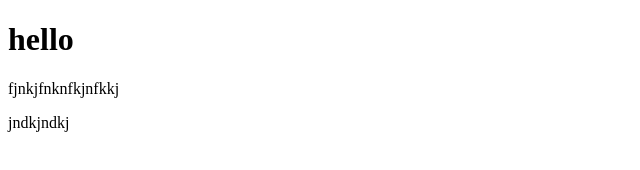
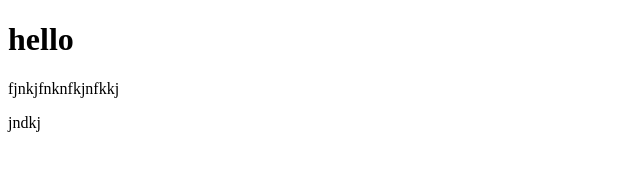
Before and after one commit to LRSSuman/hello, a plain HTML site: page index.html in a window 1280 px wide. Shown: the full height of the page, 0-640 px from the left. Drawn offline with Linux system fonts and the light colour scheme.

Commit message:
Update index.html

```diff
--- a/index.html
+++ b/index.html
@@ -8,6 +8,6 @@
 <body>
 	<h1>hello</h1>
 	<p>fjnkjfnknfkjnfkkj</p>
-	<div>jndkjndkj</div>
+	<div>jndkj</div>
 </body>
 </html>
```
